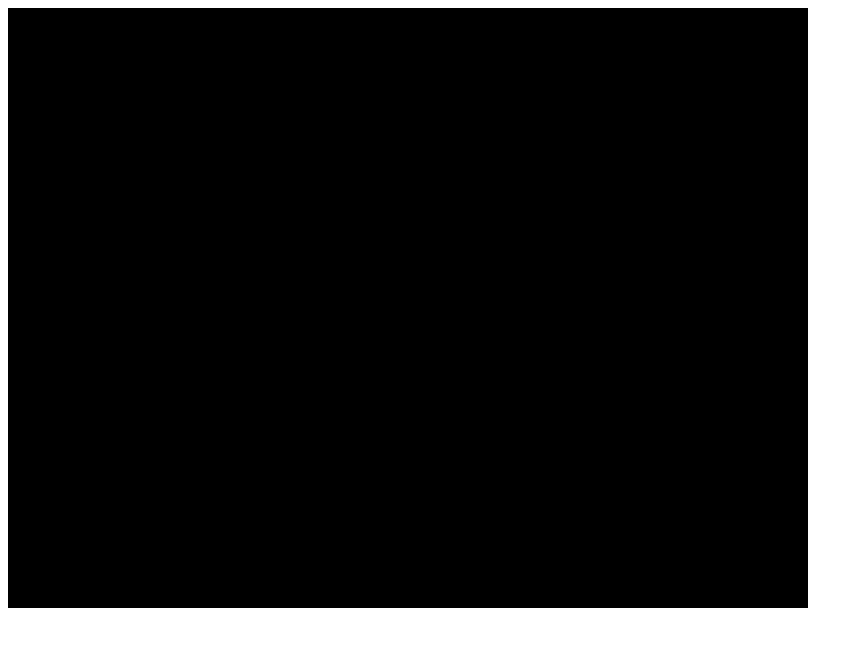
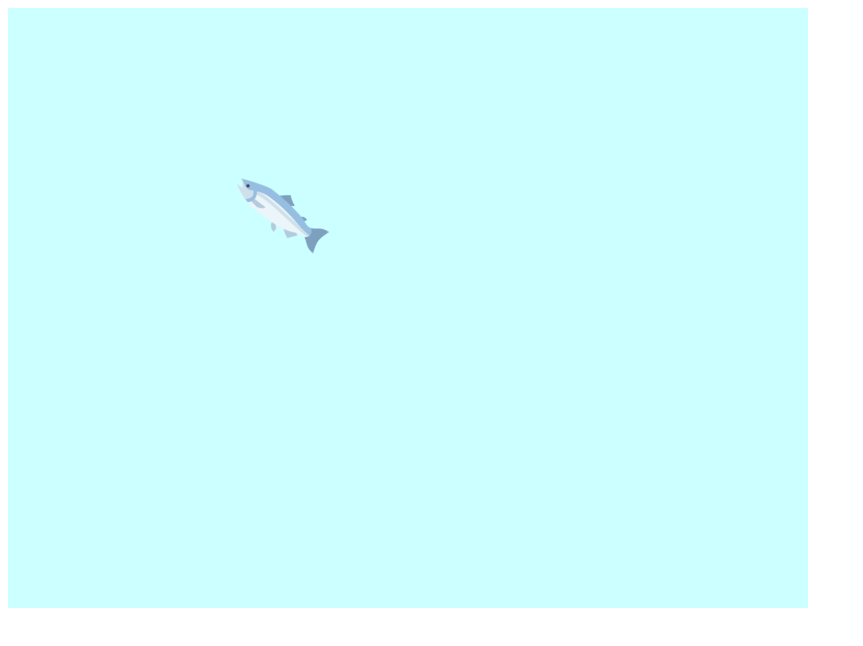
Before and after one commit to MassimilianoCavinato/unfairfalls, a website: page index.html in a window 1280 px wide. Shown: the whole page, without its empty margins (0-863 px from the left). Drawn offline with nearby package versions, Linux system fonts and the light colour scheme; animation ran at ten frames a second.

Commit message:
test sprite

```diff
--- a/index.html
+++ b/index.html
@@ -1,14 +1,13 @@
 <!DOCTYPE HTML>
 <html>
 <head>
+    <meta charset="utf-8"/>
     <title>Unfair Falls</title>
     <script src='/socket.io/socket.io.js'></script>
     <script src='src/phaser.min.js'></script>
     <script src='src/game.js'></script>
 </head>
 <body>
-
 <div id='unfairfalls'></div>
-
 </body>
 </html>
--- a/index.js
+++ b/index.js
@@ -12,7 +12,7 @@
 app.use('/src',express.static(__dirname + '/src'));
 app.use('/assets',express.static(__dirname + '/assets'));
 
-server.listen(port, function(){ // Listens to port 8081
+server.listen(port, function(){
     console.log('Server listening on port :', port);
 });
 
--- a/src/game.js
+++ b/src/game.js
@@ -1,7 +1,102 @@
-var game = new Phaser.Game(800, 600, Phaser.AUTO, document.getElementById('game'));
-game.state.add('Game',Game);
-game.state.start('Game');
-var Game = {};
-Game.init = function(){
-    game.stage.disableVisibilityChange = true;
-};
+// var game = new Phaser.Game(
+//     800,
+//     600,
+//     Phaser.AUTO,
+//     document.getElementById('unfairfalls')
+// );
+// game.state.add('Game',Game);
+// game.state.start('Game');
+// var Game = {};
+// Game.init = function(){
+//     game.stage.disableVisibilityChange = true;
+// };
+var game = new Phaser.Game(
+    800,
+    600,
+    Phaser.CANVAS,
+    '',
+    {
+        preload: preload,
+        create: create,
+        update: update
+    }
+);
+
+var salmon;
+var speed;
+var stamina;
+var spaceKey;
+var underControl;
+
+function preload(){
+    game.load.image('salmon', 'http://localhost:5000/assets/salmon.png');
+}
+
+function create(){
+
+    salmon = game.add.sprite(400, 300, 'salmon');
+    stamina = 50;
+    spaceKey = game.input.keyboard.addKey(Phaser.Keyboard.SPACEBAR);
+    underControl = true;
+    speed = 200;
+
+    salmon.anchor.setTo(0.5);
+    salmon.scale.setTo(0.2,0.2);
+    game.physics.arcade.enable(salmon);
+    game.stage.backgroundColor = '#ccffff';
+    salmon.body.collideWorlBounds = true;
+}
+
+function update(){
+    controlSalmon();
+}
+
+function controlSalmon(){
+
+    if(speed > 1400){
+        speed = 1400;
+    }
+    if(speed < 200){
+        speed = 200;
+    }
+    if(spaceKey.justDown && stamina > 10){
+        speed = 400;
+    }
+
+    if(spaceKey.isDown){
+
+        if(stamina > 0){
+            speed += 25;
+            stamina--;
+        }
+        else{
+            if(speed > 200){
+                speed -= 50;
+            }
+        }
+    }
+    else{
+        if(speed > 200){
+            speed -= 50;
+        }
+
+        if(stamina < 50){
+            stamina += 0.5;
+        }
+    }
+
+    if(Math.abs(salmon.x - game.input.x) < 40 && Math.abs(salmon.y - game.input.y) < 40){
+        game.physics.arcade.moveToPointer(salmon, 0);
+    }
+    else{
+        game.physics.arcade.moveToPointer(salmon, speed);
+        salmon.rotation = game.physics.arcade.angleToPointer(salmon);
+        if(salmon.x > game.input.x){
+            salmon.scale.y = - Math.abs(salmon.scale.y);
+        }
+        else{
+            salmon.scale.y = Math.abs(salmon.scale.y);
+        }
+    }
+    console.log(stamina, speed);
+}
```
Also changed, not shown: assets/salmon.png (added), package.json (line endings or trailing spaces), 1 other file.
